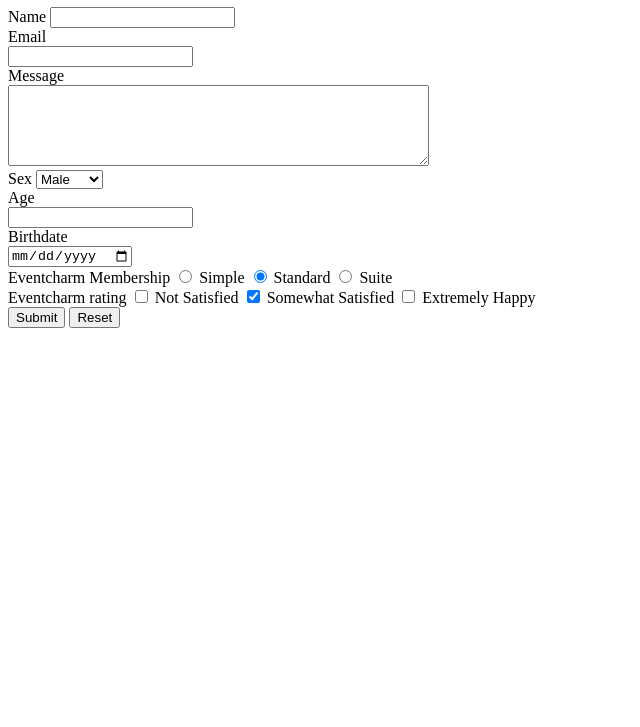
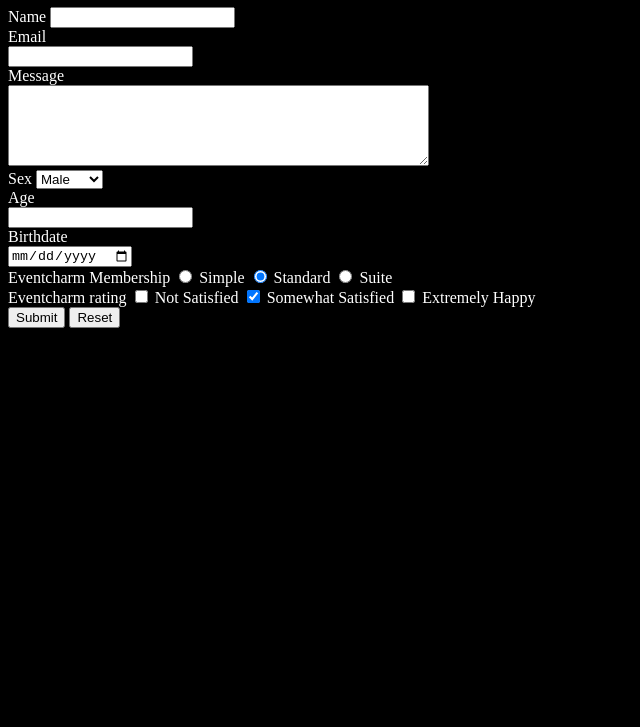
Before and after one commit to Nate-Sweet/forms, a plain HTML site: page index.html in a window 1280 px wide. Shown: the part 73-800 px from the top of the page, without its empty margins (0-640 px from the left). Drawn offline with Linux system fonts and the light colour scheme.

Commit message:
add a dark mode

```diff
--- a/index.html
+++ b/index.html
@@ -7,6 +7,8 @@
   <title>
   EventCharm Feedback Form
   </title>
+<link rel="stylesheet"
+href="styles/index.css" />
 </head>
 <body>
   <h1>
--- /dev/null
+++ b/styles/index.css
@@ -0,0 +1,4 @@
+body {
+  background: black;
+  color: white;
+}
```
